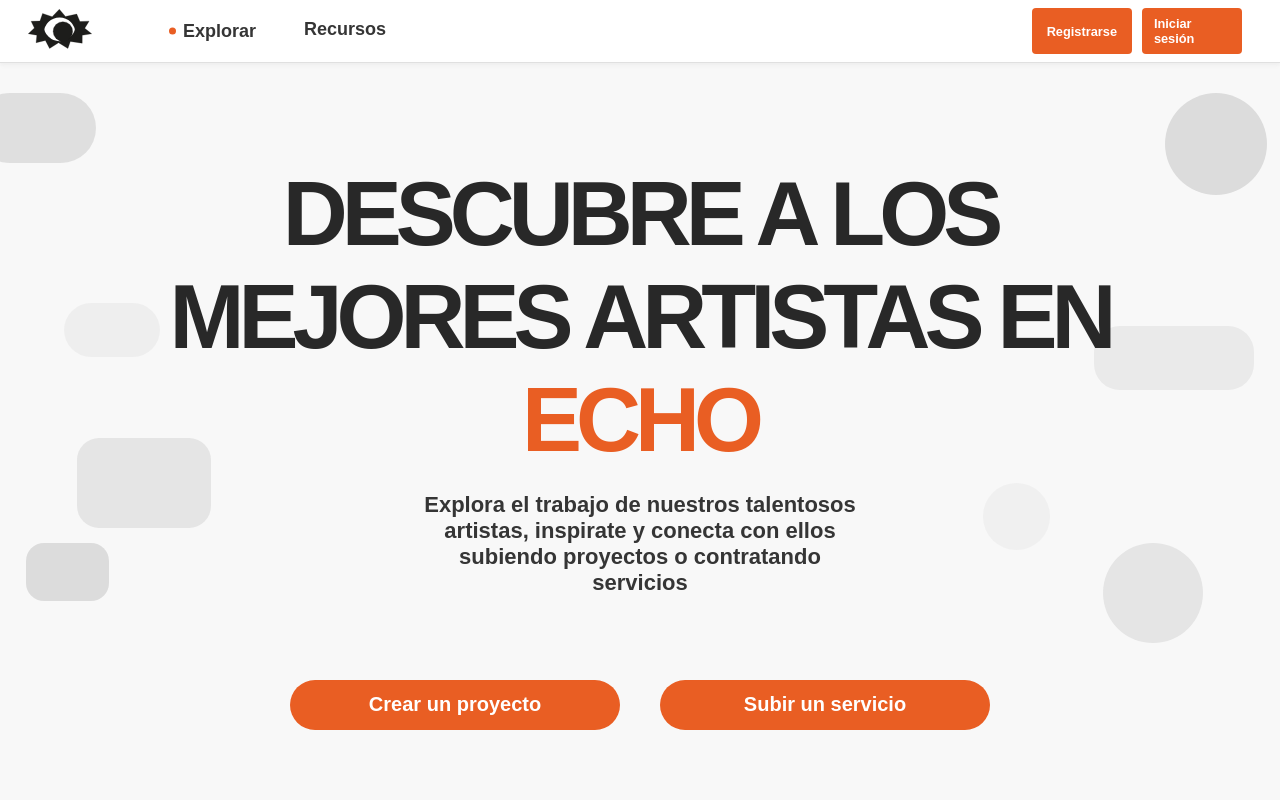
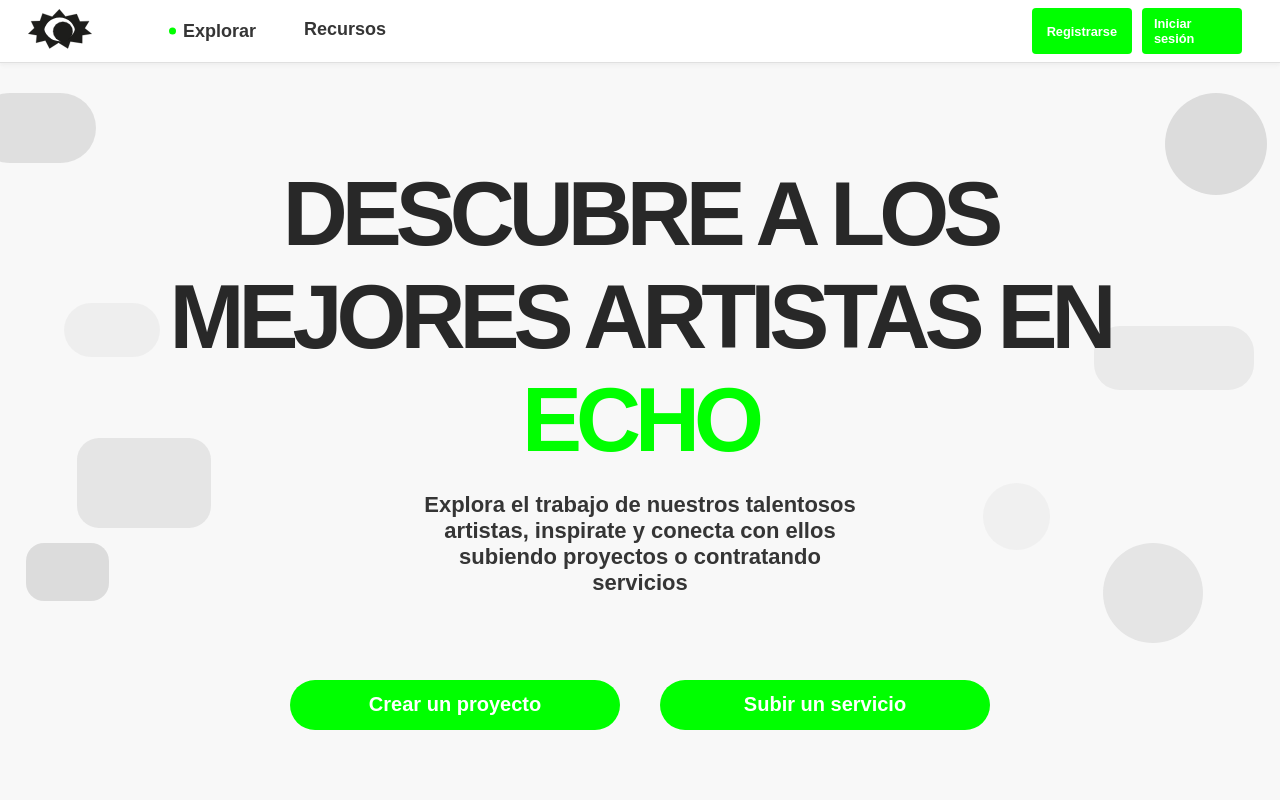
Before and after one commit to HelenaLM32/ECHO, a React (Vite) app in the folder frontend/: page / in a window 1280 px wide. Shown: the top 800 px of the page. Built offline with nearby package versions, Linux system fonts and the light colour scheme; no server answers.

Commit message:
testing colours

```diff
--- a/frontend/src/styles/variables.css
+++ b/frontend/src/styles/variables.css
@@ -6,7 +6,8 @@
     --true-white: #FFFFFF;
     --white: #F8F8F8;
 
-    --orange: #E95E23;
+    /* --orange: #E95E23; */
+    --orange: rgb(0, 255, 0);
     --orange-secondary: #EB7C4D;
 
     --gray: #D9D9D9;
```
